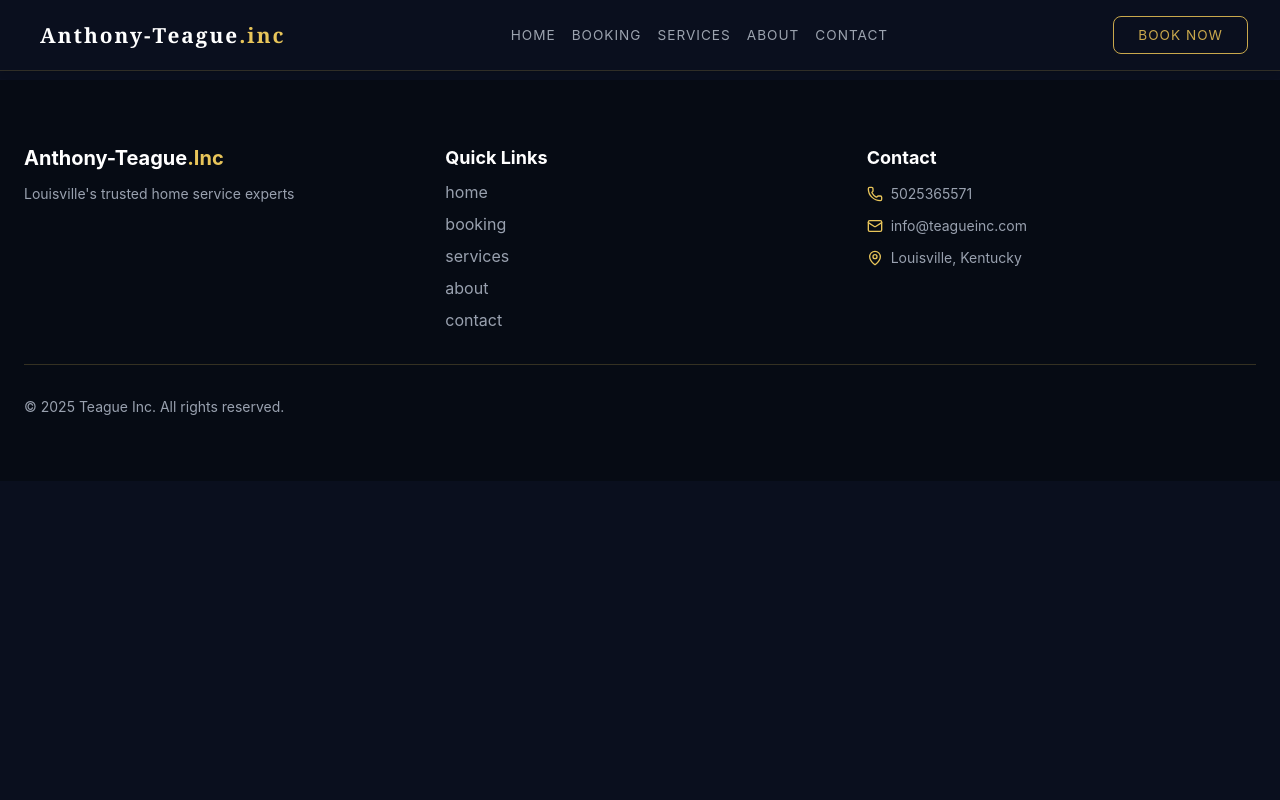
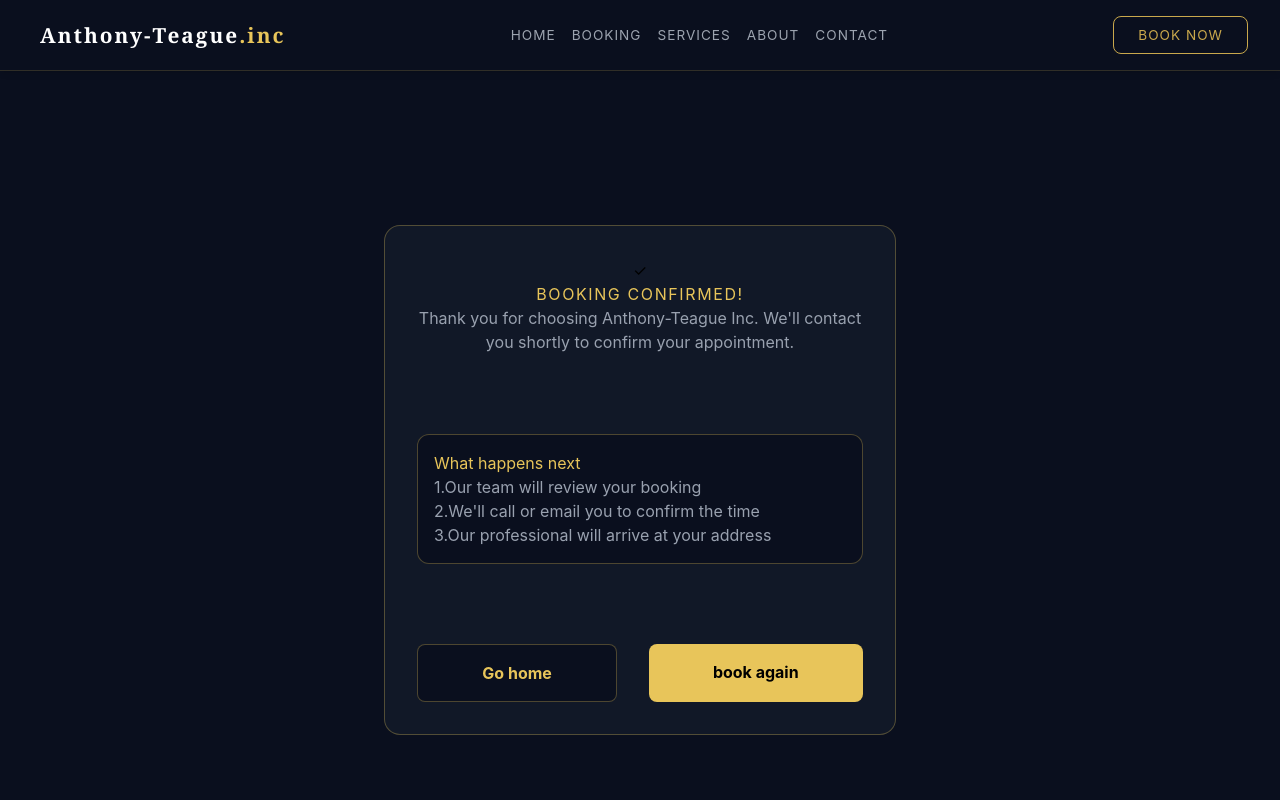
Before and after one commit to Rynolds266/home-service, a React (Vite) app: page /confirmation in a window 1280 px wide. Shown: the top 800 px of the page. Built offline with nearby package versions, Linux system fonts and the light colour scheme.

Commit message:
add confirmation page and supabase integration

```diff
--- a/package.json
+++ b/package.json
@@ -10,6 +10,7 @@
     "preview": "vite preview"
   },
   "dependencies": {
+    "@supabase/supabase-js": "^2.101.0",
     "@tailwindcss/vite": "^4.2.1",
     "lucide-react": "^0.577.0",
     "react": "^19.2.0",
--- a/src/App.jsx
+++ b/src/App.jsx
@@ -12,6 +12,7 @@ import  Contact  from './pages/Contact'
 import { Routes , Route } from 'react-router-dom'
 import Services from './pages/Services'
 import About from './pages/About'
+import Confirmation from './pages/confirmation'
 
 
 
@@ -29,6 +30,7 @@ function App(){
          <Route path='/booking' element={<Booking/>}/>
          <Route path='/about' element={<About/>}/>
          <Route path='/service' element={<Services/>}></Route>
+         <Route path='/confirmation' element={<Confirmation/>}></Route>
        </Routes>
       <Footer/>
     </main>
--- a/src/components/Footer.jsx
+++ b/src/components/Footer.jsx
@@ -1,14 +1,9 @@
 import { Phone , Mail , MapPin , Twitter, Facebook, Instagram } from "lucide-react"
 
 import { Link } from "react-router-dom"
-
+import { ContactData } from "../data/Contact"
 import { dataLinks } from "../data/dataLink"
 
-const ContactData = [{icon:Phone,value:'5025365571'},
-                     {icon:Mail, value:'info@teagueinc.com'},
-                     {icon:MapPin , value:'Louisville, Kentucky'}
-
-                  ]
 
 const quickLinks = ['Home', 'Services', 'Deals', 'Contact']
 
--- /dev/null
+++ b/src/lib/supabase.js
@@ -0,0 +1,8 @@
+import { createClient} from "@supabase/supabase-js";
+
+
+
+const supabaseUrl = import.meta.env.VITE_SUPABASE_URL
+const supabasekey = import.meta.env.VITE_SUPABASE_ANON_KEY
+
+export const supabase = createClient (supabaseUrl , supabasekey)
--- a/src/pages/Booking.jsx
+++ b/src/pages/Booking.jsx
@@ -2,6 +2,8 @@
 import { useEffect, useState  } from "react"
 import { useSearchParams } from "react-router-dom"
 import { ServicesData } from "../data/services"
+import { supabase } from "../lib/supabase"
+import { useNavigate } from "react-router-dom"
 
 
 const services = ['House Cleaning', 'Car Services', 'Landscaping', 'Moving Out', 'Moving In', 'Junk Removal']
@@ -30,8 +32,34 @@ function Booking(){
       }
  }, [serviceFromURL])
 
+ const navigate = useNavigate()
+
+ const HandleBooking = async ()=> {
+
+   const {error} = await supabase.from('Bookings').insert([formData])
+
+
+   if (error){
+      console.log('Error:', error.message)
+   }
+   else{
+      console.log('booking saved!')
+
+      setFormData({service:'' , name:'',telephone:'', email:'' , address:''})
+      navigate('/confirmation')
+
+   }
+
+
+}
+
+
+
+
     return (
-        <div className="min-h-screen flex flex-col items-center pt-32 pb-16" style={{backgroundColor:'#0A0F1E'}}>
+      <>
+      <div></div>
+       <div className="min-h-screen flex flex-col items-center pt-32 pb-16" style={{backgroundColor:'#0A0F1E'}}>
            <div className="rounded-2xl  p-6 w-full max-w-lg"
            style={{backgroundColor:'#111827', border:'1px solid #E8C55A '}}>
                  <h2 className="text-yellow-400 text-center mb-2 tracking-widest uppercase">Book a service</h2>
@@ -55,19 +83,19 @@ function Booking(){
                 <label className="text-sm text-white tracking-widest uppercase block mb-2" style={{color:'#E8C55A'}}>
                     Full name
                 </label>
-              <input name="name" className="w-full p-3 text-white rounded-lg " onChange={HandleData}  style={{backgroundColor:'#0A0F1E' , border:'1px solid rgba(232,197,90,0.3)'}}/>
+              <input name="name" className="w-full p-3 text-white rounded-lg " onChange={HandleData} value={formData.name}  style={{backgroundColor:'#0A0F1E' , border:'1px solid rgba(232,197,90,0.3)'}}/>
             </div>
 
            <div className="grid grid-cols-2 gap-4 mb-4">
 
                  <div className="mb-2">
                 <label className="text-sm tracking-widest uppercase block mb-2" style={{color:'#E8C55A'}}>telephone</label>
-                 <input name="telephone" onChange={HandleData}  className="w-full text-white p-3  rounded-lg" style={{backgroundColor:'#0A0F1E',border:'1px solid rgba(232,197,90,0.3)'}}/>
+                 <input name="telephone" onChange={HandleData} value={formData.telephone} className="w-full text-white p-3  rounded-lg" style={{backgroundColor:'#0A0F1E',border:'1px solid rgba(232,197,90,0.3)'}}/>
             </div>
 
             <div className="mb-2">
                  <label className="text-sm tracking-widest uppercase block mb-2" style={{color:'#E8C55A'}}>email</label>
-                 <input name="email" onChange={HandleData} className="w-full  p-3 text-white rounded-lg" style={{backgroundColor:'#0A0F1E',border:'1px solid rgba(232,197,90,0.3)'}}/>
+                 <input name="email" onChange={HandleData} value={formData.email} className="w-full  p-3 text-white rounded-lg" style={{backgroundColor:'#0A0F1E',border:'1px solid rgba(232,197,90,0.3)'}}/>
             </div>
 
 
@@ -76,7 +104,7 @@ function Booking(){
 
             <div className="mb-2">
                  <label className="text-sm tracking-widest uppercase block mb-2" style={{color:'#E8C55A'}}>address</label>
-                 <input name="address" onChange={HandleData} className="w-full  p-3 text-white rounded-lg mb-4" style={{backgroundColor:'#0A0F1E',border:'1px solid rgba(232,197,90,0.3)'}}/>
+                 <input name="address" onChange={HandleData}  value={formData.address} className="w-full  p-3 text-white rounded-lg mb-4" style={{backgroundColor:'#0A0F1E',border:'1px solid rgba(232,197,90,0.3)'}}/>
             </div>
 
 
@@ -87,12 +115,15 @@ function Booking(){
 
             <div className="flex justify-center mt-6">
 
-             <button className="tracking-widest  py-3 px-8 font-bold uppercase rounded-lg hover:cursor-pointer" style={{color:'#0A0F1E' , backgroundColor:'#E8C55A'}}>Book now</button>
+             <button  onClick={HandleBooking} className="tracking-widest  py-3 px-8 font-bold uppercase rounded-lg hover:cursor-pointer" style={{color:'#0A0F1E' , backgroundColor:'#E8C55A'}}>Book now</button>
             </div>
 
            </div>
 
         </div>
+
+      </>
+
     )
 }
 
--- a/src/pages/Contact.jsx
+++ b/src/pages/Contact.jsx
@@ -1,6 +1,7 @@
 import { Phone , Mail , MapPin } from "lucide-react"
 import { ContactData } from "../data/Contact"
 import { useState } from "react"
+import { supabase } from "../lib/supabase"
 
 function Contact(){
   const [formData , setFormData] = useState ({
@@ -13,6 +14,20 @@ function Contact(){
    function HandForm (e){
        setFormData({... formData , [e.target.name]: e.target.value})
   }
+
+
+ const HandlContact = async () =>{
+    const {error} = await supabase.from('messages').insert([formData])
+
+    if (error){
+        console.log(" error" , error.message)
+    }
+    else{
+        console.log("contacted success full")
+
+        setFormData({name:'', email:'', messageText:''})
+    }
+ }
 
     return  (
         <div className="pt-32 pb-20 px-8 max-w-2xl mx-auto">
@@ -42,7 +57,7 @@ function Contact(){
                         <div className="mb-3">
                         <label className="block tracking-widest uppercase text-sm mb-2  " style={{color:'#e4be4e'}}> name </label>
 
-                        <input name='name' onChange={HandForm} className="w-full rounded-lg text-white p-3 "
+                        <input name='name' onChange={HandForm} value={formData.name} className="w-full rounded-lg text-white p-3 "
                         style={{backgroundColor:'#0A0F1E' , border:'1px solid  '}}/>
 
                         </div>
@@ -51,7 +66,7 @@ function Contact(){
                      <div className="mb-4">
                          <label className="block uppercase tracking-widest text-sm mb-2" style={{color:'#E8C55A'}}> email </label>
 
-                        <input name='email' onChange={HandForm} className="w-full rounded-lg text-white p-3" style={{border:'1px solid rgba(232,197,90,0.2)'}}/>
+                        <input name='email' onChange={HandForm} value={formData.email} className="w-full rounded-lg text-white p-3" style={{border:'1px solid rgba(232,197,90,0.2)'}}/>
 
 
                      </div>
@@ -59,14 +74,14 @@ function Contact(){
                      <div className="mb-4">
                          <label className="block uppercase tracking-widest text-sm mb-2" style={{color:'#E8C55A'}}>leave a   Message</label>
 
-                      <textarea rows={4} name='messageText' onChange={HandForm}
+                      <textarea rows={4} name='messageText' onChange={HandForm} value={formData.messageText}
                       className="rounded-lg w-full text-white" style={{border:'1px solid rgba(232,197,90,0.2)'}} ></textarea>
 
 
                      </div>
 
                     <div className="flex justify-center mx-auto">
-                         <button className=" py-3 px-8 text-center w-full rounded-lg mt-10" style={{backgroundColor:'#E8C55A'}}>submit</button>
+                         <button  onClick={HandlContact} className=" py-3 px-8 text-center w-full rounded-lg mt-10 hover:cursor-pointer" style={{backgroundColor:'#E8C55A'}}>submit</button>
                     </div>
 
 
--- /dev/null
+++ b/src/pages/confirmation.jsx
@@ -0,0 +1,46 @@
+import { Link } from "react-router-dom"
+
+export default function Confirmation(){
+    return (
+
+
+        <div className="min-h-screen justify-center flex  items-center  " style={{backgroundColor:'#0A0F1E '}}>
+
+        {/* booking confirmation */}
+            <div className="max-w-lg w-full p-8 rounded-2xl text-center" style={{border:'1px solid rgba(232,197,90,0.3)'  , backgroundColor:'#111827',}}>
+                    <div>
+
+                        <span style={{}}>✓</span>
+                    </div>
+                <div mt-4 >
+
+                     <h1 className="uppercase tracking-widest " style={{color:'#E8C55A'}}>Booking Confirmed!</h1>
+                  <p className="text-gray-400  text-center max-w-xl">Thank you for choosing Anthony-Teague Inc.
+                     We'll contact you shortly to confirm your appointment.</p>
+                </div>
+
+
+
+                <div className="rounded-xl p-4 mt-20 text-left" style={{backgroundColor:'#0A0F1E' , border:'1px solid rgba(232,197,90,0.3)'}}>
+                    <h3 style={{color:'#E8C55A'}}>What happens next</h3>
+                    <p className="text-gray-400">1.Our team will review your booking</p>
+                    <p className="text-gray-400">2.We'll call or email you to confirm the time</p>
+                    <p className="text-gray-400">3.Our professional will arrive at your address</p>
+                </div>
+
+
+                <div className=" flex justify-center gap-8 mt-20">
+                    <Link className="py-4 px-16 rounded-lg font-bold " to={'/'} style={{backgroundColor:'#0A0F1E' , color:'#E8C55A' , border:'1px solid rgba(232,197,90,0.3) '}}>Go home</Link>
+                    <Link className="py-4 px-16 rounded-lg font-bold" to={'/booking'} style={{backgroundColor:'#E8C55A'}}>book  again</Link>
+                </div>
+            </div>
+
+
+
+
+
+
+
+        </div>
+    )
+}
```
Also changed, not shown: 2 other files (tests, documents, lock files or other folders).
